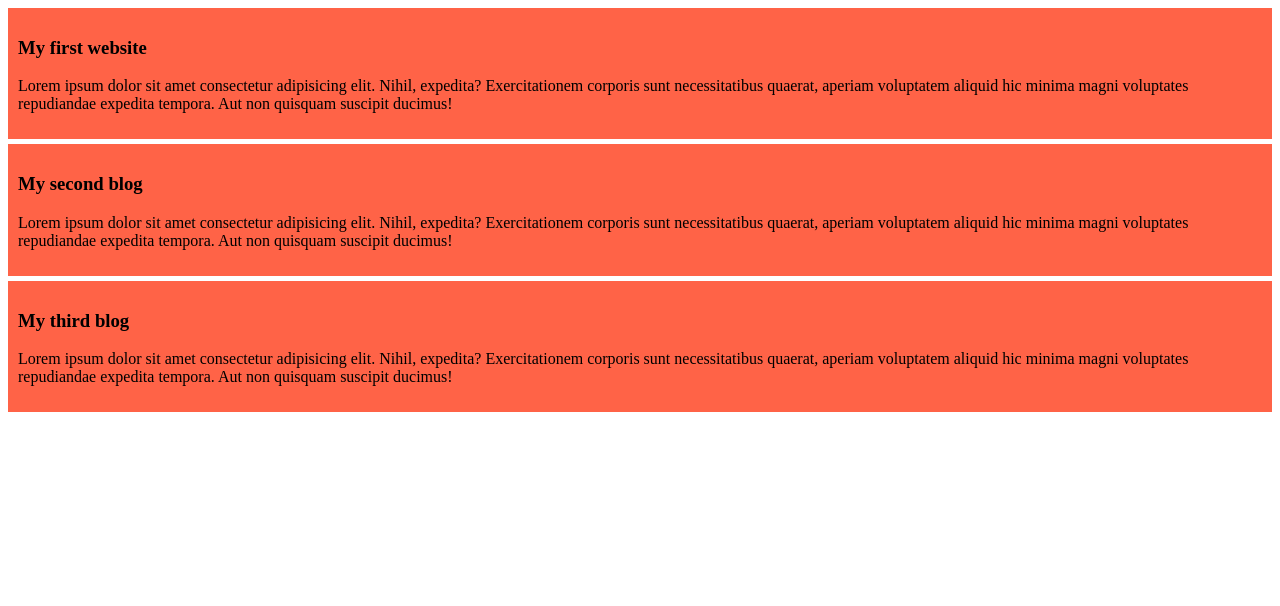
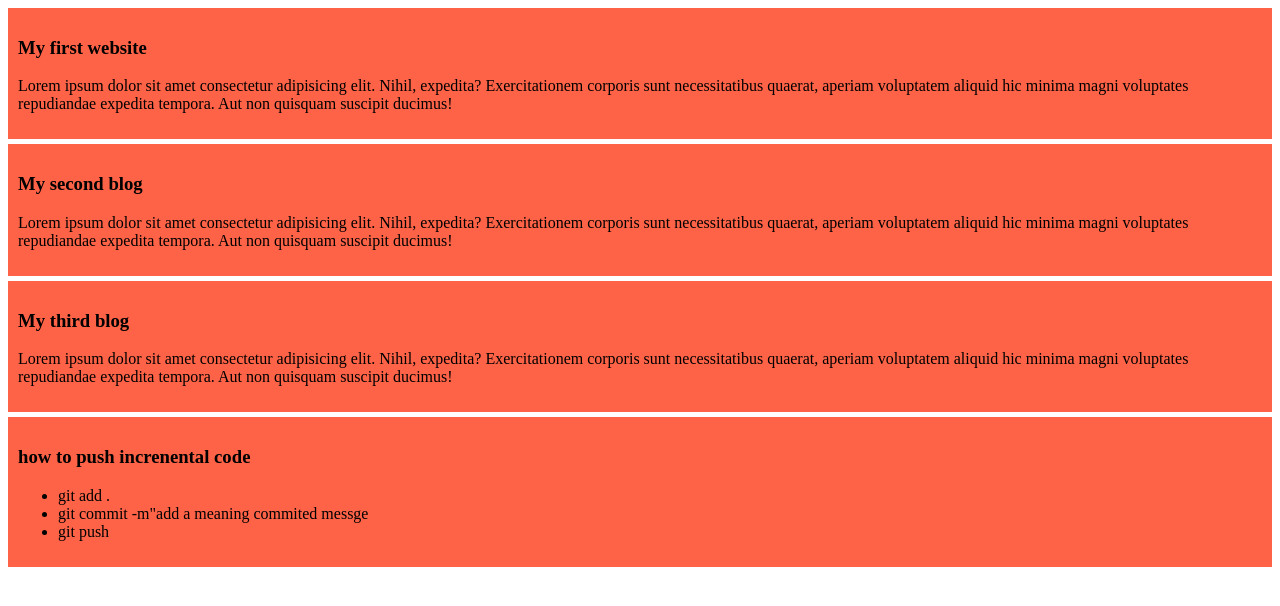
Before and after one commit to mahfuz4946/my-simple-website, a plain HTML site: page index.html in a window 1280 px wide. Drawn offline with Linux system fonts and the light colour scheme.

Commit message:
first commit

```diff
--- a/index.html
+++ b/index.html
@@ -19,5 +19,13 @@
         <h3>My third blog</h3>
         <p>Lorem ipsum dolor sit amet consectetur adipisicing elit. Nihil, expedita? Exercitationem corporis sunt necessitatibus quaerat, aperiam voluptatem aliquid hic minima magni voluptates repudiandae expedita tempora. Aut non quisquam suscipit ducimus!</p>
     </div>
+    <div>
+        <h3>how to push increnental code</h3>
+        <ul>
+            <li>git add .</li>
+            <li>git commit -m"add a meaning commited messge</li>
+            <li>git push</li>
+        </ul>
+    </div>
 </body>
 </html>
```
